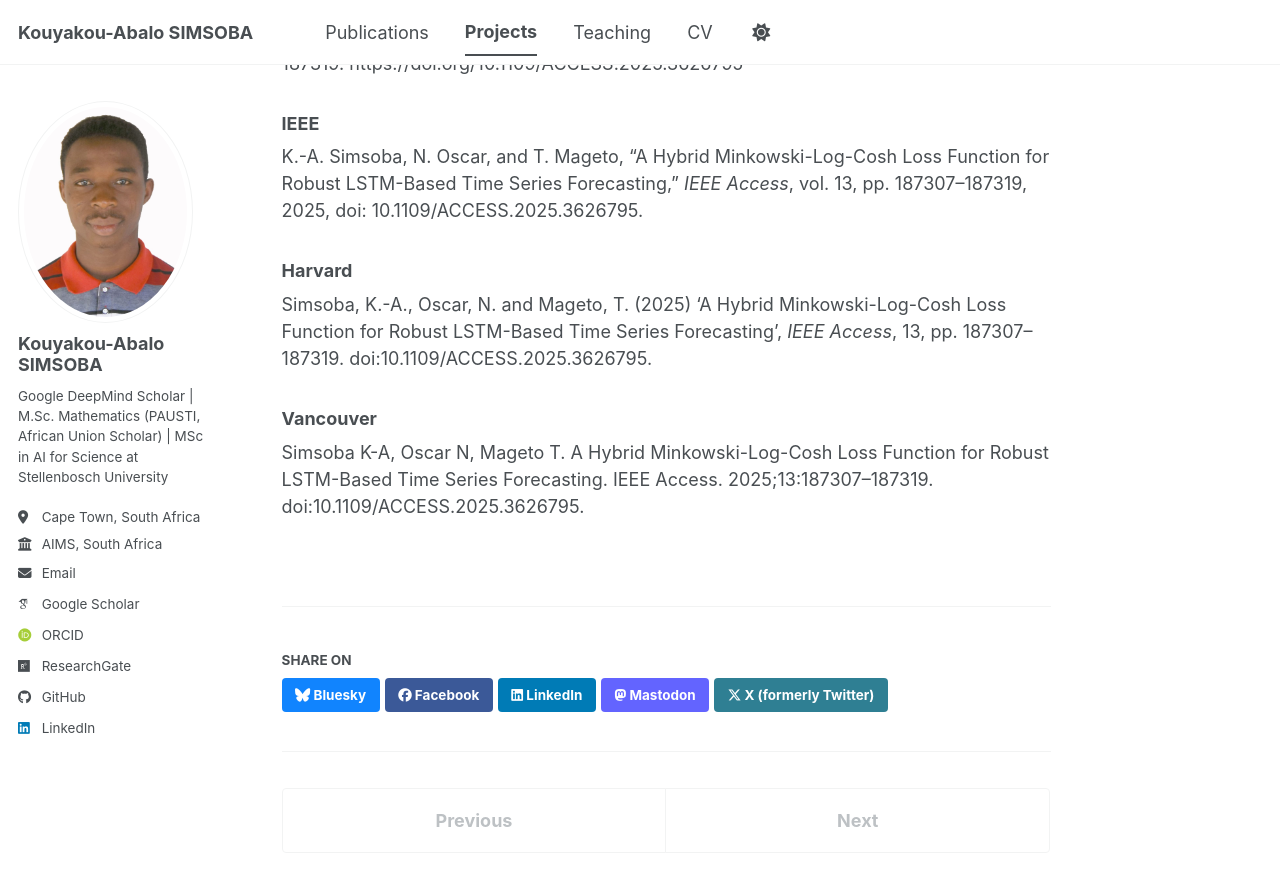
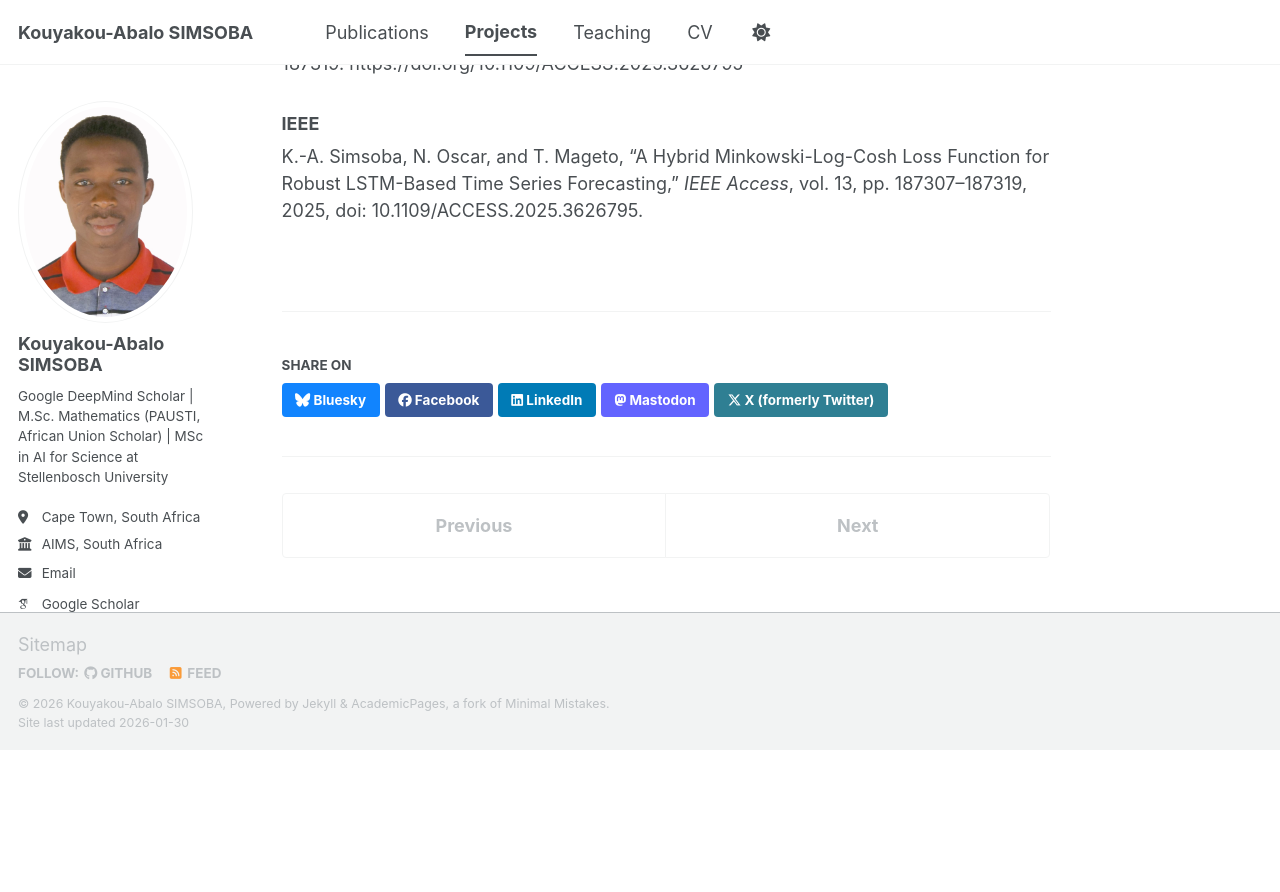
Before and after one commit to simsoba-research/simsoba-research.github.io, a Jekyll site: the page built from _talks/2012-03-01-talk-1.md, in a window 1280 px wide and 900 px high, scrolled down 1300 px. Shown: the top 892 px of the window. Built offline with Jekyll 4.4.1, drawn with Linux system fonts in a browser that asks for light colours; some web fonts are replaced; a script bundle is joined from its source files by our own code; library files that are not in the unit come from our copies; after the commit the page ends 2050 px from its top, so only the background shows below that.

Commit message:
Update 2012-03-01-talk-1.md

```diff
--- a/_talks/2012-03-01-talk-1.md
+++ b/_talks/2012-03-01-talk-1.md
@@ -51,9 +51,3 @@ Simsoba, K.-A., Oscar, N., & Mageto, T. (2025). *A Hybrid Minkowski-Log-Cosh Los
 
 ### IEEE
 K.-A. Simsoba, N. Oscar, and T. Mageto, “A Hybrid Minkowski-Log-Cosh Loss Function for Robust LSTM-Based Time Series Forecasting,” *IEEE Access*, vol. 13, pp. 187307–187319, 2025, doi: 10.1109/ACCESS.2025.3626795.
-
-### Harvard
-Simsoba, K.-A., Oscar, N. and Mageto, T. (2025) ‘A Hybrid Minkowski-Log-Cosh Loss Function for Robust LSTM-Based Time Series Forecasting’, *IEEE Access*, 13, pp. 187307–187319. doi:10.1109/ACCESS.2025.3626795.
-
-### Vancouver
-Simsoba K-A, Oscar N, Mageto T. A Hybrid Minkowski-Log-Cosh Loss Function for Robust LSTM-Based Time Series Forecasting. IEEE Access. 2025;13:187307–187319. doi:10.1109/ACCESS.2025.3626795.
```
